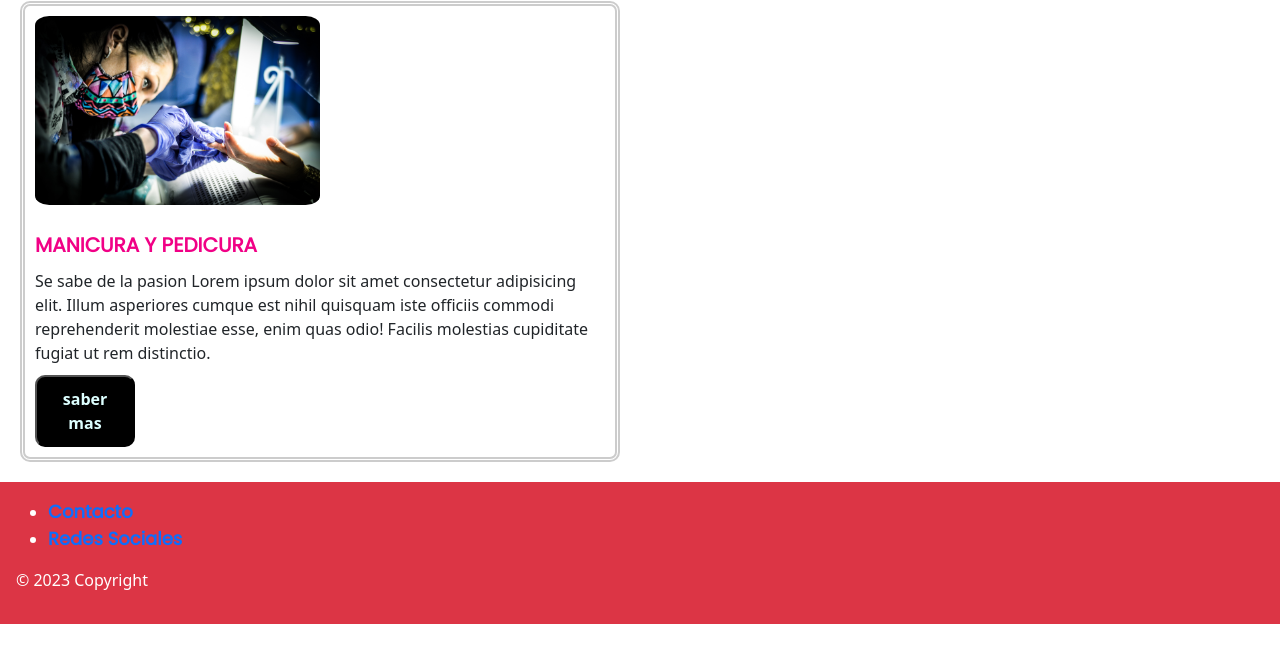
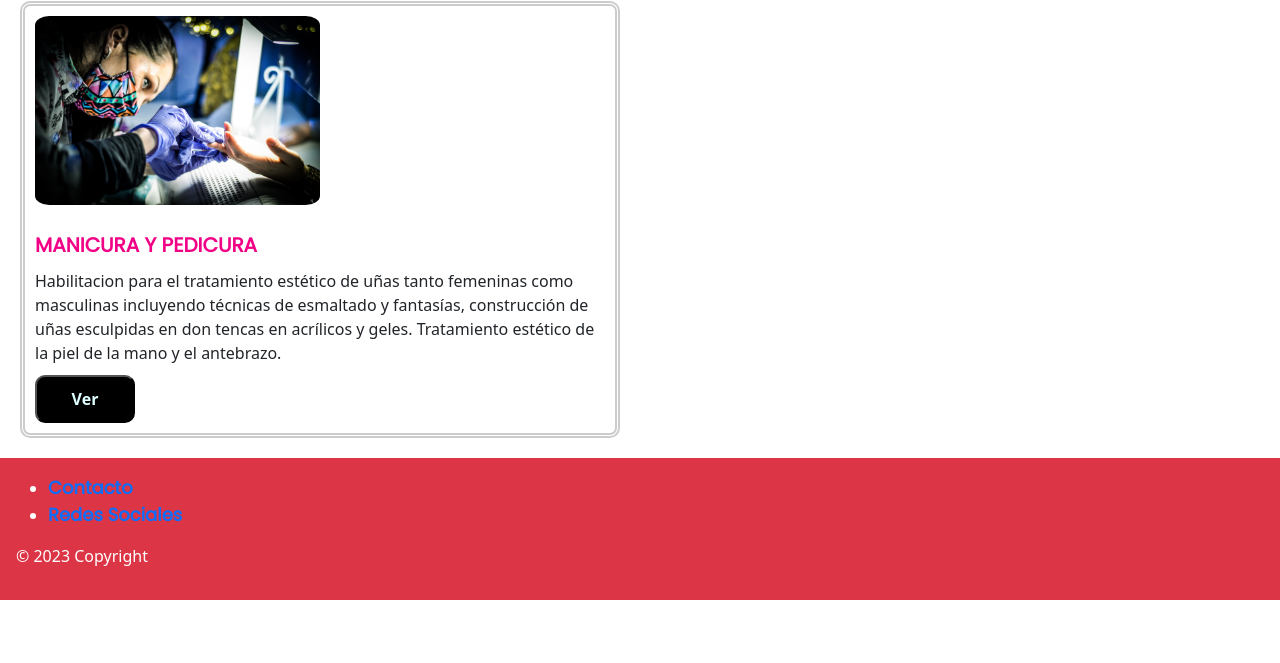
Before and after one commit to Nahiely02/PF-Back, a plain HTML site: page paginas/servicios.html in a window 1280 px wide. Shown: the part 129-792 px from the top of the page. Drawn offline with Linux system fonts and the light colour scheme.

Commit message:
Modificacion Servicios page

```diff
--- a/paginas/servicios.html
+++ b/paginas/servicios.html
@@ -32,13 +32,13 @@
               <h3 class="tarjeta__titulo">
                   <a class="tarjeta__enlace" href="#">Manicura Y Pedicura</a>
               </h3>
-              <p class="tarjeta__parrafo"> Se sabe de la pasion Lorem ipsum dolor sit amet consectetur
-                  adipisicing elit. Illum asperiores cumque est nihil quisquam iste officiis commodi
-                  reprehenderit molestiae esse,
-                  enim quas odio! Facilis molestias cupiditate fugiat ut rem distinctio.</p>
+              <p class="tarjeta__parrafo"> Habilitacion para el tratamiento estético de uñas tanto
+                femeninas como masculinas incluyendo
+                técnicas de esmaltado y fantasías, construcción de uñas esculpidas en don tencas en acrílicos y geles.
+                Tratamiento estético de la piel de la mano y el antebrazo.</p>
 
               <!-- bloque 2 -->
-              <button class="boton">saber mas</button>
+              <button class="boton">Ver</button>
           </article>
           </section>
 
```
